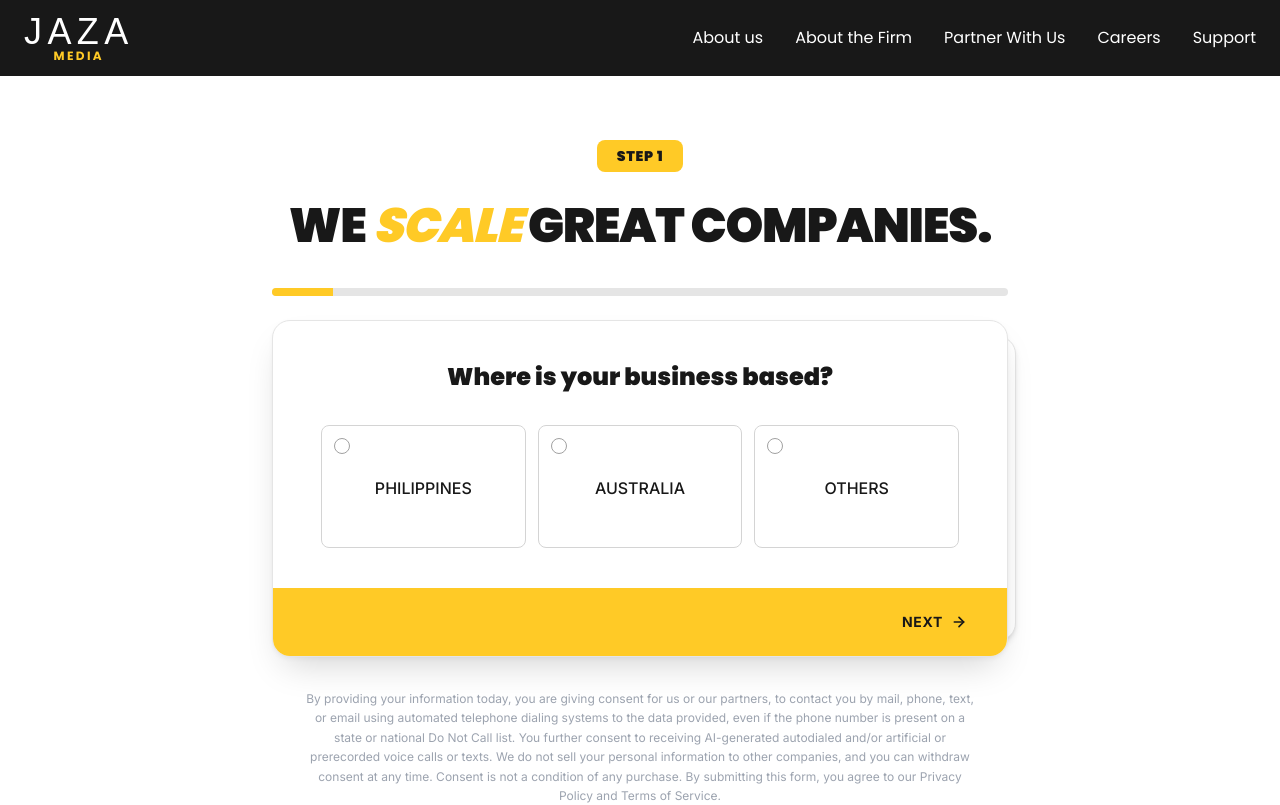
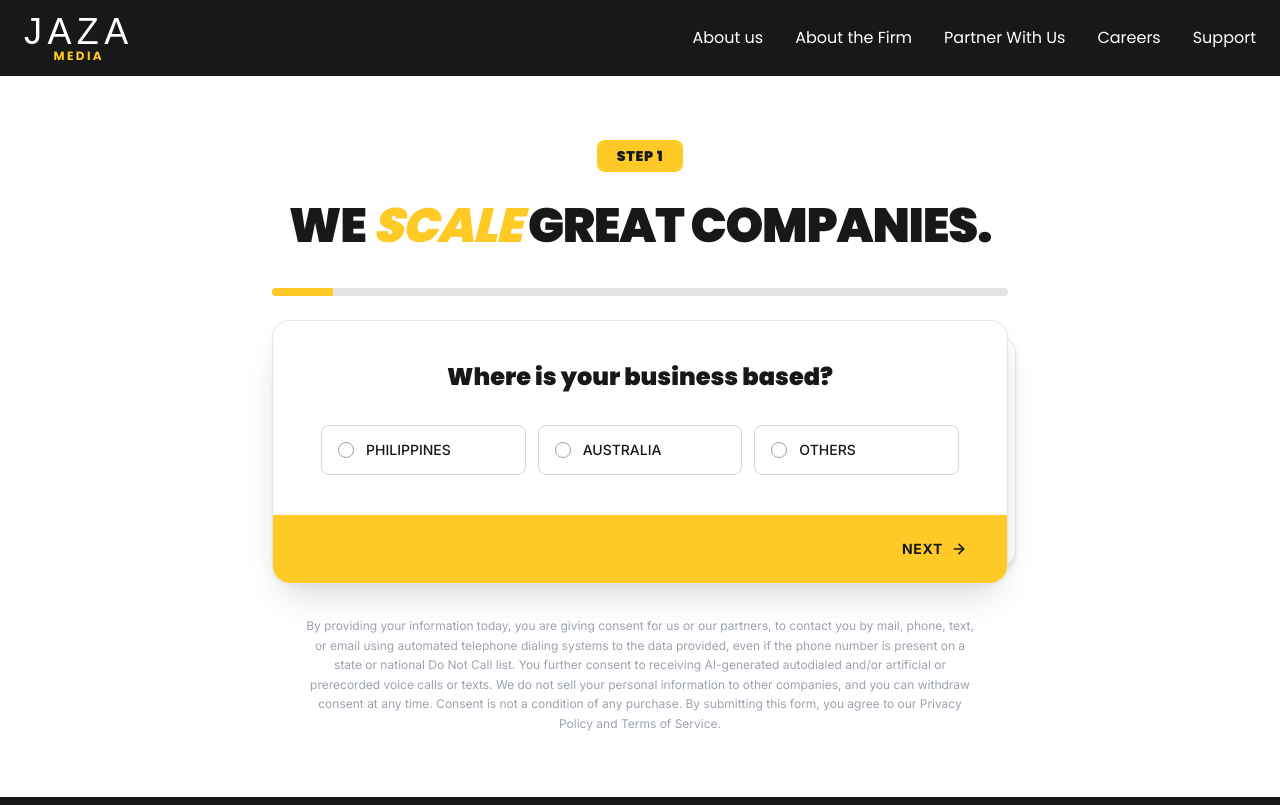
Before and after one commit to JAZA-Group-OS/jaza-media-site, a Next.js app: page /partner-with-us in a window 1280 px wide. Shown: the top 805 px of the page. Built offline with nearby package versions, Linux system fonts and the light colour scheme; a web font is replaced by a local one.

Commit message:
fix(partner): radio CardOption uses compact row layout (was tall card with aspect-ratio)

```diff
--- a/components/partner/radio-options.tsx
+++ b/components/partner/radio-options.tsx
@@ -57,7 +57,7 @@ function CardOption({ option }: { option: Option }) {
   return (
     <label
       className={cn(
-        'group relative flex min-h-[88px] cursor-pointer flex-col items-center justify-center rounded-md border border-neutral-300 bg-white px-4 py-6 text-center transition-colors md:aspect-[5/3] md:min-h-0',
+        'group flex min-h-[44px] cursor-pointer items-center gap-3 rounded-md border border-neutral-300 bg-white px-4 py-3.5 transition-colors',
         'hover:border-neutral-500',
         'has-data-[checked]:border-brand-black has-data-[checked]:ring-2 has-data-[checked]:ring-brand-black/20',
       )}
@@ -65,13 +65,13 @@ function CardOption({ option }: { option: Option }) {
       <Radio.Root
         value={option.value}
         className={cn(
-          'absolute top-3 left-3 grid size-4 place-items-center rounded-full border border-neutral-400 bg-white',
+          'grid size-4 place-items-center rounded-full border border-neutral-400 bg-white',
           'data-[checked]:border-brand-black',
         )}
       >
         <Radio.Indicator className="size-2 rounded-full bg-brand-black opacity-0 data-[checked]:opacity-100" />
       </Radio.Root>
-      <span className="mt-1 text-sm font-medium text-brand-black md:text-base">
+      <span className="text-sm font-medium text-brand-black">
         {option.label}
       </span>
     </label>
```
